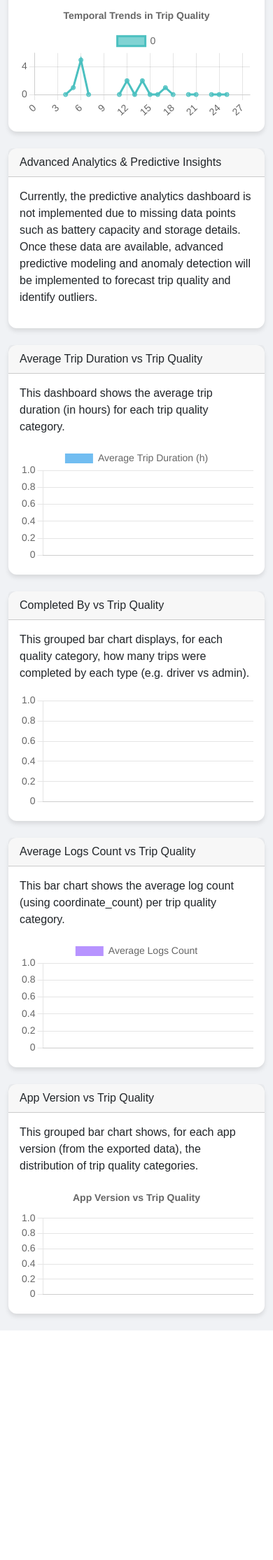
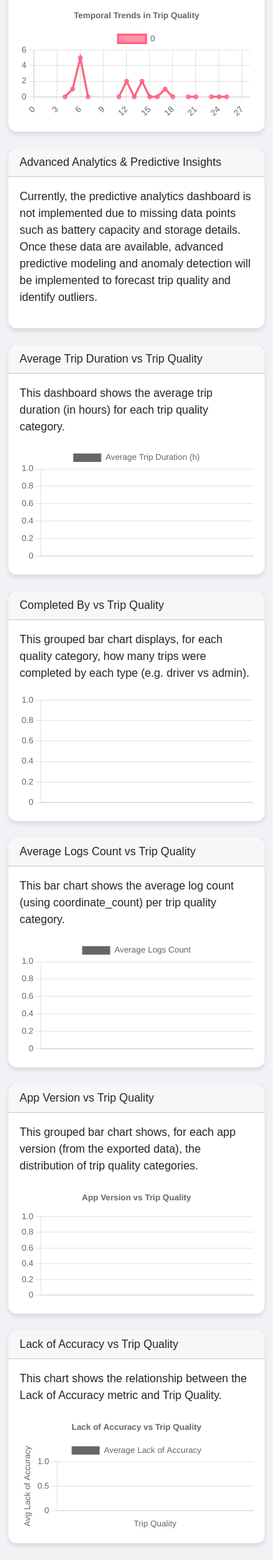
Before and after one commit to go-illa/exportmixpanel, a Flask app: template templates/trip_insights.html in a window 390 px wide. Shown: the part 3880-6109 px from the top of the page at 70% size. Before the commit the page ends 5781 px from the top, so only its background shows below. Run offline with Flask 3, Linux system fonts and the light colour scheme; the template is opened without the code that fills it: most values are stand-ins (such as "Sample title", 1, 10 or a date in 2020).

Commit message:
Enhance trip management by adding 'lack_of_accuracy' column to the database and implementing logic to track completion status. Introduce new function to determine the user type responsible for trip completion. Update templates to display the new 'Lack of Accuracy' metric in trip insights and filtering options.

```diff
--- a/app.py
+++ b/app.py
@@ -51,6 +51,9 @@
             if "coordinate_count" not in columns:
                 connection.execute("ALTER TABLE trips ADD COLUMN coordinate_count INTEGER")
                 app.logger.info("Added column coordinate_count to trips table")
+            if "lack_of_accuracy" not in columns:
+                connection.execute("ALTER TABLE trips ADD COLUMN lack_of_accuracy BOOLEAN")
+                app.logger.info("Added column lack_of_accuracy to trips table")
     except Exception as e:
         app.logger.error("Migration error: %s", e)
 
@@ -128,7 +131,32 @@
                 return group
     return carrier_name.title()
 
-
+# NEW FUNCTION: determine_completed_by
+# This function inspects an activity list to find the latest event where the status changes to 'completed'
+# and returns the corresponding user_type (admin or driver), or None if not found.
+def determine_completed_by(activity_list):
+    best_candidate = None
+    best_time = None
+    for event in activity_list:
+        changes = event.get("changes", {})
+        status_change = changes.get("status")
+        if status_change and isinstance(status_change, list) and len(status_change) >= 2:
+            if str(status_change[-1]).lower() == "completed":
+                created_str = event.get("created_at", "").replace(" UTC", "")
+                event_time = None
+                for fmt in ["%Y-%m-%d %H:%M:%S", "%Y-%m-%dT%H:%M:%S", "%Y-%m-%dT%H:%M:%S.%fZ"]:
+                    try:
+                        event_time = datetime.strptime(created_str, fmt)
+                        break
+                    except ValueError:
+                        continue
+                if event_time:
+                    if best_time is None or event_time > best_time:
+                        best_time = event_time
+                        best_candidate = event
+    if best_candidate:
+        return best_candidate.get("user_type", None)
+    return None
 
 def fetch_coordinates_count(trip_id, token=API_TOKEN):
     url = f"{BASE_API_URL}/trips/{trip_id}/coordinates"
@@ -281,51 +309,22 @@
                     except ValueError:
                         continue
 
-            # Find candidate event marking completion.
-            candidate = None
-            candidate_time = None
-            for event in trip_attributes.get("activity", []):
-                if "changes" in event:
-                    status_change = event["changes"].get("status")
-                    if status_change and isinstance(status_change, list) and status_change[-1] == "completed":
-                        created_str = event.get("created_at", "").replace(" UTC", "")
-                        if created_str:
-                            event_time = None
-                            for fmt in ["%Y-%m-%d %H:%M:%S", "%Y-%m-%dT%H:%M:%S", "%Y-%m-%dT%H:%M:%S.%fZ"]:
-                                try:
-                                    event_time = datetime.strptime(created_str, fmt)
-                                    break
-                                except ValueError:
-                                    continue
-                            if event_time:
-                                if candidate_time is None or event_time > candidate_time:
-                                    candidate_time = event_time
-                                    candidate = event
-
-            if pickup_time and candidate_time:
-                try:
-                    trip_duration_hours = (candidate_time - pickup_time).total_seconds() / 3600.0
-                    db_trip.trip_time = trip_duration_hours
-                    app.logger.info(f"Trip {trip_id}: pickup_time={pickup_time}, completion_time={candidate_time}, duration_hours={trip_duration_hours}")
-                except Exception as e:
-                    print("Error calculating trip time:", e)
-                    db_trip.trip_time = None
-            else:
-                db_trip.trip_time = None
-
-            if candidate:
-                user_name = candidate.get("user_name", "")
-                local_part = user_name.split("@")[0] if user_name else ""
-                if local_part.isdigit():
-                    db_trip.completed_by = "driver"
-                else:
-                    db_trip.completed_by = "admin"
-                app.logger.info(f"Trip {trip_id}: completed_by set to {db_trip.completed_by} based on user_name {user_name}")
+            # Determine who completed the trip using the latest status change to 'completed'
+            comp_by = determine_completed_by(trip_attributes.get("activity", []))
+            if comp_by is not None:
+                db_trip.completed_by = comp_by
+                app.logger.info(f"Trip {trip_id}: completed_by set to {db_trip.completed_by} based on activity events")
             else:
                 db_trip.completed_by = None
-                app.logger.info(f"Trip {trip_id}: No candidate event found, completed_by remains None")
-        else:
-            print(f"No API data available for trip {trip_id}")
+                app.logger.info(f"Trip {trip_id}: No completion event found, completed_by remains None")
+
+            # Update lack_of_accuracy field if force_update is True or if not set
+            if force_update or db_trip.lack_of_accuracy is None:
+                tags_count = api_data["data"]["attributes"].get("tagsCount", [])
+                if isinstance(tags_count, list) and any(item.get("tag_name") == "lack_of_accuracy" and int(item.get("count", 0)) > 0 for item in tags_count):
+                    db_trip.lack_of_accuracy = True
+                else:
+                    db_trip.lack_of_accuracy = False
 
         # --- Fetch the coordinate count ---
         coordinate_count = fetch_coordinates_count(trip_id)
@@ -375,7 +374,7 @@
 def export_trips():
     """
     Export filtered trips to XLSX, merging with DB data (including trip_time, completed_by,
-    coordinate_count (log count), status, and route_quality). Supports both operator-based filtering
+    coordinate_count (log count), status, route_quality, and lack_of_accuracy). Supports both operator-based filtering
     and new range filtering for trip_time and log_count.
     """
     session_local = Session()
@@ -458,6 +457,7 @@
             row["completed_by"] = db_trip.completed_by if db_trip.completed_by is not None else ""
             row["coordinate_count"] = db_trip.coordinate_count if db_trip.coordinate_count is not None else ""
             row["status"] = db_trip.status if db_trip.status is not None else ""
+            row["lack_of_accuracy"] = db_trip.lack_of_accuracy if db_trip.lack_of_accuracy is not None else ""
         else:
             row["route_quality"] = ""
             row["manual_distance"] = ""
@@ -468,6 +468,7 @@
             row["completed_by"] = ""
             row["coordinate_count"] = ""
             row["status"] = ""
+            row["lack_of_accuracy"] = ""
         merged.append(row)
 
     # Additional variance filters
@@ -967,6 +968,7 @@
             row["completed_by"] = tdb.completed_by if tdb.completed_by is not None else ""
             row["coordinate_count"] = tdb.coordinate_count if tdb.coordinate_count is not None else ""
             row["status"] = tdb.status if tdb.status is not None else ""
+            row["lack_of_accuracy"] = tdb.lack_of_accuracy if tdb.lack_of_accuracy is not None else ""
             if md and cd and md != 0:
                 pct = (cd / md) * 100
                 row["distance_percentage"] = f"{pct:.2f}%"
@@ -982,8 +984,8 @@
             row["trip_time"] = ""
             row["completed_by"] = ""
             row["coordinate_count"] = ""
-            row["distance_percentage"] = "N/A"
-            row["variance"] = None
+            row["status"] = ""
+            row["lack_of_accuracy"] = ""
 
     # Now apply route_quality filter after merging
     if route_quality_filter:
@@ -1329,8 +1331,23 @@
             insight += " This might indicate that lower quality trips could be influenced by devices with suboptimal specifications."
         automatic_insights[quality] = insight
 
+    # New Aggregation: Lack of Accuracy vs Trip Quality
+    accuracy_data = {}
+    for trip in trips_db:
+        quality = trip.route_quality if trip.route_quality else "Unspecified"
+        if quality not in accuracy_data:
+            accuracy_data[quality] = {"count": 0, "lack_count": 0}
+        accuracy_data[quality]["count"] += 1
+        if trip.lack_of_accuracy:
+            accuracy_data[quality]["lack_count"] += 1
+    accuracy_percentages = {}
+    for quality, data in accuracy_data.items():
+        count = data["count"]
+        lack = data["lack_count"]
+        percentage = round((lack / count) * 100, 2) if count > 0 else 0
+        accuracy_percentages[quality] = percentage
+
     # --- New Dashboard Aggregations ---
-
     # 1. Average Trip Duration vs Trip Quality
     trip_duration_sum = {}
     trip_duration_count = {}
@@ -1496,7 +1513,8 @@
         avg_trip_duration_quality=avg_trip_duration_quality,
         completed_by_quality=completed_by_quality,
         avg_logs_count_quality=avg_logs_count_quality,
-        app_version_quality=app_version_quality
+        app_version_quality=app_version_quality,
+        accuracy_data=accuracy_percentages
     )
 
 
--- a/db/models.py
+++ b/db/models.py
@@ -22,4 +22,6 @@
     status = Column(String, nullable=True)
     trip_time = Column(Float, nullable=True)
     completed_by = Column(String, nullable=True)
-    coordinate_count = Column(Integer, nullable=True)  # New field for log count
+    coordinate_count = Column(Integer, nullable=True)
+    # New field to store lack_of_accuracy tag; True if tag found, False if not, default is None
+    lack_of_accuracy = Column(Boolean, nullable=True, default=None)
--- a/templates/trip_insights.html
+++ b/templates/trip_insights.html
@@ -175,6 +175,19 @@
     <canvas id="appVersionChart"></canvas>
   </div>
 </div>
+
+<!-- Insert new card for Lack of Accuracy vs Trip Quality before the New Dashboard Sections End comment -->
+<div class="card mb-4 animate__animated animate__fadeInUp">
+  <div class="card-header">
+    Lack of Accuracy vs Trip Quality
+  </div>
+  <div class="card-body">
+    <p>This chart shows the relationship between the Lack of Accuracy metric and Trip Quality.</p>
+    <canvas id="accuracyChart"></canvas>
+  </div>
+</div>
+<!-- End of Lack of Accuracy Card -->
+
 <!-- New Dashboard Sections End -->
 
 <script src="https://cdn.jsdelivr.net/npm/chart.js"></script>
@@ -189,7 +202,19 @@
 const timeSeries = JSON.parse('{{ time_series|tojson }}');
 const ramQualityCounts = JSON.parse('{{ ram_quality_counts|tojson }}');
 
-Chart.defaults.font.size = 14;
+function getUniqueColor(index) {
+    const colors = [
+        'rgba(255, 99, 132, 0.7)',   // Red
+        'rgba(54, 162, 235, 0.7)',   // Blue
+        'rgba(255, 206, 86, 0.7)',   // Yellow
+        'rgba(75, 192, 192, 0.7)',   // Green
+        'rgba(153, 102, 255, 0.7)',  // Purple
+        'rgba(255, 159, 64, 0.7)',   // Orange
+        'rgba(199, 199, 199, 0.7)',  // Grey
+        'rgba(83, 102, 255, 0.7)'    // Extra Blue
+    ];
+    return colors[index % colors.length];
+}
 
 // Trip Quality Distribution - Bar Chart
 const ctxQualityDistribution = document.getElementById('qualityDistributionChart').getContext('2d');
@@ -200,7 +225,7 @@
     datasets: [{
       label: 'Trip Count',
       data: Object.values(qualityDistributionData),
-      backgroundColor: 'rgba(54, 162, 235, 0.7)'
+      backgroundColor: Object.keys(qualityDistributionData).map((_, i) => getUniqueColor(i))
     }]
   },
   options: {
@@ -234,7 +259,7 @@
       datasets: [{
         label: 'Model Count',
         data: modelData,
-        backgroundColor: 'rgba(255, 99, 132, 0.7)'
+        backgroundColor: labels.map((_, i) => getUniqueColor(i))
       }]
     },
     options: {
@@ -269,11 +294,11 @@
   const order = {"High": 1, "Moderate": 2, "Low": 3, "No Logs Trips": 4, "Trip Points Only Exist": 5, "Empty": 6};
   return (order[a] || 7) - (order[b] || 7);
 });
-let datasets = qualityLevels.map(q => {
+let datasets = qualityLevels.map((q, i) => {
   return {
     label: q,
     data: ramLabels.map(ram => ramQualityCounts[ram][q] || 0),
-    backgroundColor: q === "Low" ? "rgba(255, 99, 132, 0.7)" : q === "Moderate" ? "rgba(54, 162, 235, 0.7)" : q === "High" ? "rgba(75, 192, 192, 0.7)" : "rgba(153, 102, 255, 0.7)"
+    backgroundColor: getUniqueColor(i)
   };
 });
 const ctxRam = document.getElementById('ramChart').getContext('2d');
@@ -301,7 +326,7 @@
 // Sensor & Feature Availability Chart
 const sensorLabels = Object.keys(sensorStats["Fingerprint Sensor"] || {});
 let sensorDatasets = [];
-Object.keys(sensorStats).forEach(sensor => {
+Object.keys(sensorStats).forEach((sensor, index) => {
   const data = sensorLabels.map(q => {
     if(sensorStats[sensor][q]) {
       return Math.round((sensorStats[sensor][q].present / sensorStats[sensor][q].total) * 100);
@@ -311,7 +336,7 @@
   sensorDatasets.push({
     label: sensor,
     data: data,
-    backgroundColor: 'rgba(153, 102, 255, 0.7)'
+    backgroundColor: getUniqueColor(index)
   });
 });
 const ctxSensor = document.getElementById('sensorChart').getContext('2d');
@@ -337,12 +362,12 @@
 const osDatasets = [];
 const qualityCategories = new Set();
 Object.values(qualityByOs).forEach(obj => { Object.keys(obj).forEach(q => qualityCategories.add(q)); });
-qualityCategories.forEach(q => {
+Array.from(qualityCategories).forEach((q, index) => {
   const data = osLabels.map(os => qualityByOs[os][q] || 0);
   osDatasets.push({
     label: q,
     data: data,
-    backgroundColor: 'rgba(255, 206, 86, 0.7)'
+    backgroundColor: getUniqueColor(index)
   });
 });
 const ctxOsQuality = document.getElementById('osQualityChart').getContext('2d');
@@ -361,12 +386,12 @@
 const manuDatasets = [];
 const manuQualityCategories = new Set();
 Object.values(manufacturerQuality).forEach(obj => { Object.keys(obj).forEach(q => manuQualityCategories.add(q)); });
-manuQualityCategories.forEach(q => {
+manuQualityCategories.forEach((q, index) => {
   const data = manuLabels.map(manu => manufacturerQuality[manu][q] || 0);
   manuDatasets.push({
     label: q,
     data: data,
-    backgroundColor: 'rgba(54, 162, 235, 0.7)'
+    backgroundColor: getUniqueColor(index)
   });
 });
 const ctxManufacturer = document.getElementById('manufacturerChart').getContext('2d');
@@ -385,12 +410,12 @@
 const carrierDatasets = [];
 const carrierQualityCategories = new Set();
 Object.values(carrierQuality).forEach(obj => { Object.keys(obj).forEach(q => carrierQualityCategories.add(q)); });
-carrierQualityCategories.forEach(q => {
+carrierQualityCategories.forEach((q, index) => {
   const data = carrierLabels.map(carrier => carrierQuality[carrier][q] || 0);
   carrierDatasets.push({
     label: q,
     data: data,
-    backgroundColor: 'rgba(255, 99, 132, 0.7)'
+    backgroundColor: getUniqueColor(index)
   });
 });
 const ctxCarrier = document.getElementById('carrierChart').getContext('2d');
@@ -409,13 +434,13 @@
 const timeDatasets = [];
 const timeQualityCategories = new Set();
 Object.values(timeSeries).forEach(obj => { Object.keys(obj).forEach(q => timeQualityCategories.add(q)); });
-timeQualityCategories.forEach(q => {
+timeQualityCategories.forEach((q, index) => {
   const datasetData = timeLabels.map(date => timeSeries[date][q] || 0);
   timeDatasets.push({
     label: q,
     data: datasetData,
-    backgroundColor: 'rgba(75, 192, 192, 0.7)',
-    borderColor: 'rgba(75, 192, 192, 1)',
+    backgroundColor: getUniqueColor(index),
+    borderColor: getUniqueColor(index).replace('0.7', '1'),
     fill: false
   });
 });
@@ -443,7 +468,7 @@
         datasets: [{
             label: 'Average Trip Duration (h)',
             data: durationValues,
-            backgroundColor: 'rgba(54, 162, 235, 0.7)'
+            backgroundColor: durationLabels.map((_, i) => getUniqueColor(i))
         }]
     },
     options: {
@@ -462,19 +487,12 @@
     Object.keys(completedByData[q]).forEach(type => completionTypes.add(type));
 });
 completionTypes = Array.from(completionTypes);
-const colors = [
-  'rgba(255, 99, 132, 0.7)',
-  'rgba(75, 192, 192, 0.7)',
-  'rgba(255, 206, 86, 0.7)',
-  'rgba(153, 102, 255, 0.7)',
-  'rgba(255, 159, 64, 0.7)'
-];
 const completedByChartDatasets = completionTypes.map((type, index) => {
     const data = qualityCategoriesForCompleted.map(q => completedByData[q][type] || 0);
     return {
         label: type,
         data: data,
-        backgroundColor: colors[index % colors.length]
+        backgroundColor: getUniqueColor(index)
     };
 });
 const ctxCompletedBy = document.getElementById('completedByChart').getContext('2d');
@@ -505,7 +523,7 @@
         datasets: [{
             label: 'Average Logs Count',
             data: logsValues,
-            backgroundColor: 'rgba(153, 102, 255, 0.7)'
+            backgroundColor: logsLabels.map((_, i) => getUniqueColor(i))
         }]
     },
     options: {
@@ -524,19 +542,12 @@
   Object.keys(appVersionQualityData[appVer]).forEach(q => qualityCategoriesApp.add(q));
 });
 qualityCategoriesApp = Array.from(qualityCategoriesApp);
-const appVersionColors = [
-  'rgba(255, 99, 132, 0.7)',
-  'rgba(75, 192, 192, 0.7)',
-  'rgba(255, 206, 86, 0.7)',
-  'rgba(153, 102, 255, 0.7)',
-  'rgba(255, 159, 64, 0.7)'
-];
 const appVersionDatasets = qualityCategoriesApp.map((quality, index) => {
   const data = appVersionLabels.map(appVer => appVersionQualityData[appVer][quality] || 0);
   return {
     label: quality,
     data: data,
-    backgroundColor: appVersionColors[index % appVersionColors.length]
+    backgroundColor: getUniqueColor(index)
   };
 });
 const ctxAppVersion = document.getElementById('appVersionChart').getContext('2d');
@@ -558,6 +569,33 @@
       y: { beginAtZero: true }
     }
   }
+});
+
+/* New Chart: Lack of Accuracy vs Trip Quality */
+const accuracyData = JSON.parse('{{ accuracy_data|default({})|tojson }}');
+const ctxAccuracy = document.getElementById('accuracyChart').getContext('2d');
+window.accuracyChart = new Chart(ctxAccuracy, {
+    type: 'bar',
+    data: {
+        labels: Object.keys(accuracyData),
+        datasets: [{
+            label: 'Average Lack of Accuracy',
+            data: Object.values(accuracyData),
+            backgroundColor: Object.keys(accuracyData).map((_, i) => getUniqueColor(i))
+        }]
+    },
+    options: {
+        plugins: {
+            title: {
+                display: true,
+                text: 'Lack of Accuracy vs Trip Quality'
+            }
+        },
+        scales: {
+            x: { ticks: { autoSkip: false }, title: { display: true, text: 'Trip Quality' } },
+            y: { beginAtZero: true, title: { display: true, text: 'Avg Lack of Accuracy' } }
+        }
+    }
 });
 
 // Auto-update the page every 60 seconds to refresh chart data
@@ -589,7 +627,7 @@
         const sensorLabels = Object.keys(data.sensor_stats["Fingerprint Sensor"] || {});
         window.sensorChart.data.labels = sensorLabels;
         let sensorDatasets = [];
-        Object.keys(data.sensor_stats).forEach(sensor => {
+        Object.keys(data.sensor_stats).forEach((sensor, index) => {
           const sensorPercentages = sensorLabels.map(q => {
             if(data.sensor_stats[sensor][q]) {
               return Math.round((data.sensor_stats[sensor][q].present / data.sensor_stats[sensor][q].total) * 100);
@@ -599,7 +637,7 @@
           sensorDatasets.push({
              label: sensor,
              data: sensorPercentages,
-             backgroundColor: 'rgba(153, 102, 255, 0.7)'
+             backgroundColor: getUniqueColor(index)
           });
         });
         window.sensorChart.data.datasets = sensorDatasets;
@@ -612,12 +650,12 @@
         let osDatasets = [];
         let qualityCategories = new Set();
         Object.values(data.quality_by_os).forEach(obj => { Object.keys(obj).forEach(q => qualityCategories.add(q)); });
-        qualityCategories.forEach(q => {
+        Array.from(qualityCategories).forEach((q, index) => {
           const datasetData = osLabels.map(os => data.quality_by_os[os][q] || 0);
           osDatasets.push({
             label: q,
             data: datasetData,
-            backgroundColor: 'rgba(255, 206, 86, 0.7)'
+            backgroundColor: getUniqueColor(index)
           });
         });
         window.osQualityChart.data.datasets = osDatasets;
@@ -630,12 +668,12 @@
         let manuDatasets = [];
         let manuQualityCategories = new Set();
         Object.values(data.manufacturer_quality).forEach(obj => { Object.keys(obj).forEach(q => manuQualityCategories.add(q)); });
-        manuQualityCategories.forEach(q => {
+        Array.from(manuQualityCategories).forEach((q, index) => {
           const datasetData = manuLabels.map(manu => data.manufacturer_quality[manu][q] || 0);
           manuDatasets.push({
             label: q,
             data: datasetData,
-            backgroundColor: 'rgba(54, 162, 235, 0.7)'
+            backgroundColor: getUniqueColor(index)
           });
         });
         window.manufacturerChart.data.datasets = manuDatasets;
@@ -648,12 +686,12 @@
         let carrierDatasets = [];
         let carrierQualityCategories = new Set();
         Object.values(data.carrier_quality).forEach(obj => { Object.keys(obj).forEach(q => carrierQualityCategories.add(q)); });
-        carrierQualityCategories.forEach(q => {
+        Array.from(carrierQualityCategories).forEach((q, index) => {
           const datasetData = carrierLabels.map(carrier => data.carrier_quality[carrier][q] || 0);
           carrierDatasets.push({
             label: q,
             data: datasetData,
-            backgroundColor: 'rgba(255, 99, 132, 0.7)'
+            backgroundColor: getUniqueColor(index)
           });
         });
         window.carrierChart.data.datasets = carrierDatasets;
@@ -666,20 +704,26 @@
         let timeDatasets = [];
         let timeQualityCategories = new Set();
         Object.values(data.time_series).forEach(obj => { Object.keys(obj).forEach(q => timeQualityCategories.add(q)); });
-        timeQualityCategories.forEach(q => {
+        Array.from(timeQualityCategories).forEach((q, index) => {
           const datasetData = timeLabels.map(date => data.time_series[date][q] || 0);
           timeDatasets.push({
             label: q,
             data: datasetData,
-            backgroundColor: 'rgba(75, 192, 192, 0.7)',
-            borderColor: 'rgba(75, 192, 192, 1)',
+            backgroundColor: getUniqueColor(index),
+            borderColor: getUniqueColor(index).replace('0.7', '1'),
             fill: false
           });
         });
         window.timeSeriesChart.data.datasets = timeDatasets;
         window.timeSeriesChart.update();
       }
-      // (Optionally, update new dashboards if your API endpoint returns these values.)
+      // Update Accuracy Chart
+      if(window.accuracyChart) {
+        window.accuracyChart.data.labels = Object.keys(data.accuracy_data);
+        window.accuracyChart.data.datasets[0].data = Object.values(data.accuracy_data);
+        window.accuracyChart.data.datasets[0].backgroundColor = Object.keys(data.accuracy_data).map((_, i) => getUniqueColor(i));
+        window.accuracyChart.update();
+      }
     })
     .catch(err => {
       console.error('Error fetching dashboard data:', err);
```
Also changed, not shown: templates/trips.html (+8 -1 lines), tests/test_determine_completed_by.py (added, +71 -0 lines), tests/test_lack_of_accuracy.py (added, +35 -0 lines), 1 other file.
